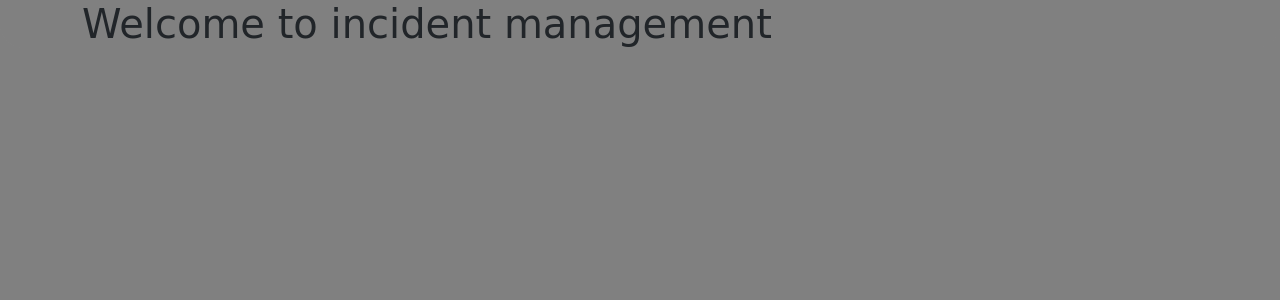
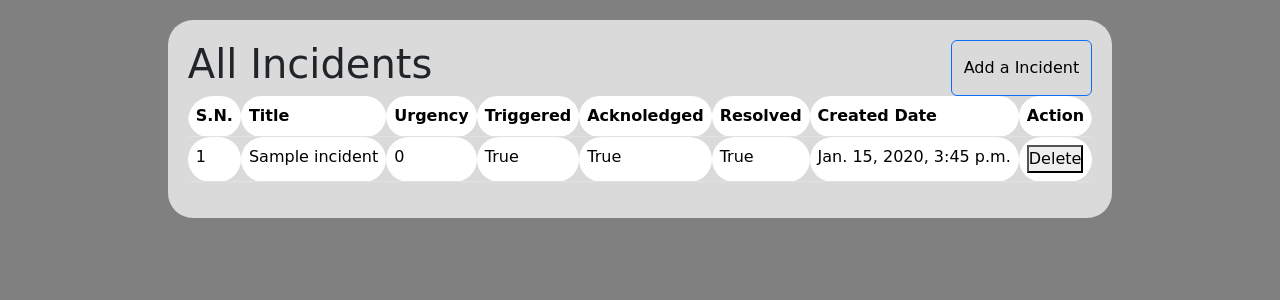
Before and after one commit to ishanshre/Incident-Mangement-Django, a Django app: page / in a window 1280 px wide. Shown: the part 64-364 px from the top of the page. Run offline with Django 4.2, Linux system fonts and the light colour scheme; tables that the repository leaves empty hold one stand-in row (values such as "Sample post"); some libraries are stand-ins or nearby versions.

Commit message:
feat: incidents list and create incident     - create all incidents list in home page     - create form for adding new incidents     - create class based views for adding incidents     - create new html for add incident

```diff
--- a/core/models.py
+++ b/core/models.py
@@ -41,8 +41,8 @@ class Incident(models.Model):
     resolved = models.BooleanField(default=False)
     title = models.CharField(max_length=255)
     description = models.TextField(max_length=500)
-    reported_by = models.ForeignKey(Profile, on_delete=models.CASCADE, related_name="incidents")
-    asssigned_to = models.ForeignKey(Team, on_delete=models.SET_NULL, related_name="incidents", null=True)
+    reported_by = models.ForeignKey(Profile, on_delete=models.CASCADE, related_name="incidents", null=True, blank=True)
+    asssigned_to = models.ForeignKey(Team, on_delete=models.SET_NULL, related_name="incidents", null=True, blank=True)
     created_at = models.DateTimeField(auto_now_add=True)
     updated_at = models.DateTimeField(auto_now=True)
 
--- a/core/static/core/css/main.css
+++ b/core/static/core/css/main.css
@@ -12,6 +12,13 @@ html, body {
 
 .container-mine {
     background-color: rgb(218, 218, 218);
-    margin-top: 20px;
+    margin:20px auto 20px auto;
     padding: 20px;
+    width: fit-content;
 }
+
+
+a {
+    text-decoration: none;
+    color: black;
+}
--- a/core/urls.py
+++ b/core/urls.py
@@ -5,5 +5,6 @@ from core import views
 app_name = 'core'
 
 urlpatterns = [
-    path('', views.index, name='index')
+    path('', views.index, name='index'),
+    path('manage/incident/add', views.AddIncidentView.as_view(), name="addIncident"),
 ]
--- a/core/views.py
+++ b/core/views.py
@@ -1,5 +1,30 @@
 from django.shortcuts import render
 
+from django.urls import reverse_lazy
+
+from django.views.generic.edit import CreateView
+
+from django.contrib.messages.views import SuccessMessageMixin
+
+from core.models import Incident
+from core.forms import AddIncidentForm
 # Create your views here.
 def index(request):
-    return render(request, "index.html")
+    incidents = Incident.objects.all()
+    context = {
+        "incidents":incidents,
+    }
+    return render(request, "index.html", context)
+
+
+class AddIncidentView(SuccessMessageMixin,CreateView):
+    form_class = AddIncidentForm
+    template_name = "manage/incidents/add_incident.html"
+    success_message = "Incident Reported"
+    success_url = reverse_lazy("core:index")
+
+    def form_valid(self, form):
+        if self.request.user.is_authenticated:
+            form.instance.reported_by = self.request.user.profile
+            form.instance.save()
+        return super().form_valid(form)
--- a/templates/index.html
+++ b/templates/index.html
@@ -3,7 +3,40 @@
 {% block title %}Home{% endblock %}
 
 {% block body %}
-    <div class="container">
-        <h1>Welcome to incident management</h1>
+    <div class="container container-mine">
+        <div class="d-flex flex-row justify-content-between">
+            <h1>All Incidents</h1>
+            <button class="btn btn-outline-primary"><a href="{% url 'core:addIncident' %}">Add a Incident</a></button>
+        </div>
+        <div class="table-responsive">
+            <table class="table">
+                <thead>
+                    <tr>
+                        <th>S.N.</th>
+                        <th>Title</th>
+                        <th>Urgency</th>
+                        <th>Triggered</th>
+                        <th>Acknoledged</th>
+                        <th>Resolved</th>
+                        <th>Created Date</th>
+                        <th>Action</th>
+                    </tr>
+                </thead>
+                <tbody>
+                    {% for incident in incidents %}
+                        <tr>
+                            <td>{{forloop.counter}}</td>
+                            <td>{{incident.title}}</td>
+                            <td>{{incident.urgency}}</td>
+                            <td>{{incident.triggered}}</td>
+                            <td>{{incident.acknowledged}}</td>
+                            <td>{{incident.resolved}}</td>
+                            <td>{{incident.created_at}}</td>
+                            <td><button>Delete</button></td>
+                        </tr>
+                    {% endfor %}
+                </tbody>
+            </table>
+        </div>
     </div>
 {% endblock %}
```
Also changed, not shown: core/forms.py (added, +14 -0 lines), templates/manage/incidents/add_incident.html (added, +15 -0 lines), core/migrations/0002_alter_incident_asssigned_to.py (added), core/migrations/0003_alter_incident_reported_by.py (added).
